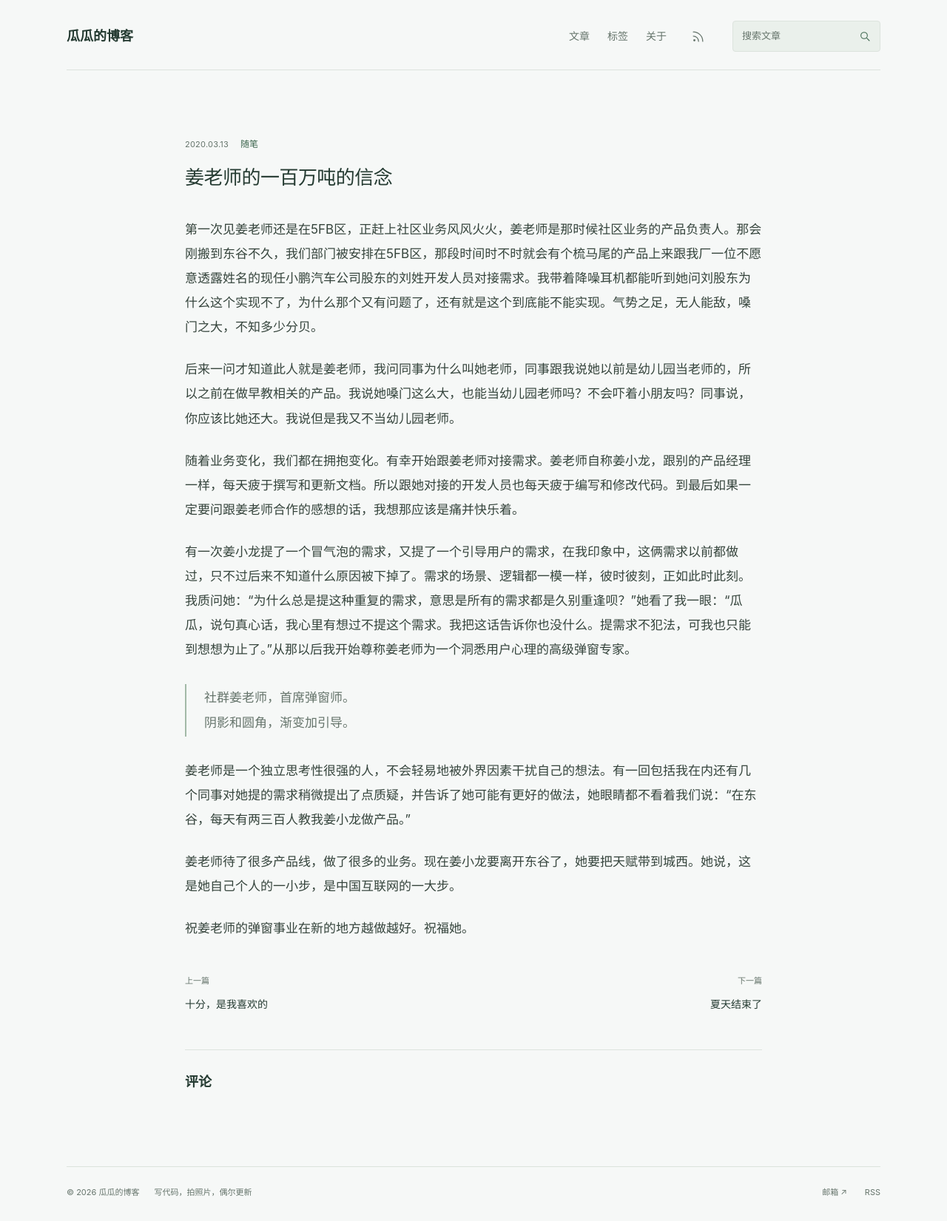
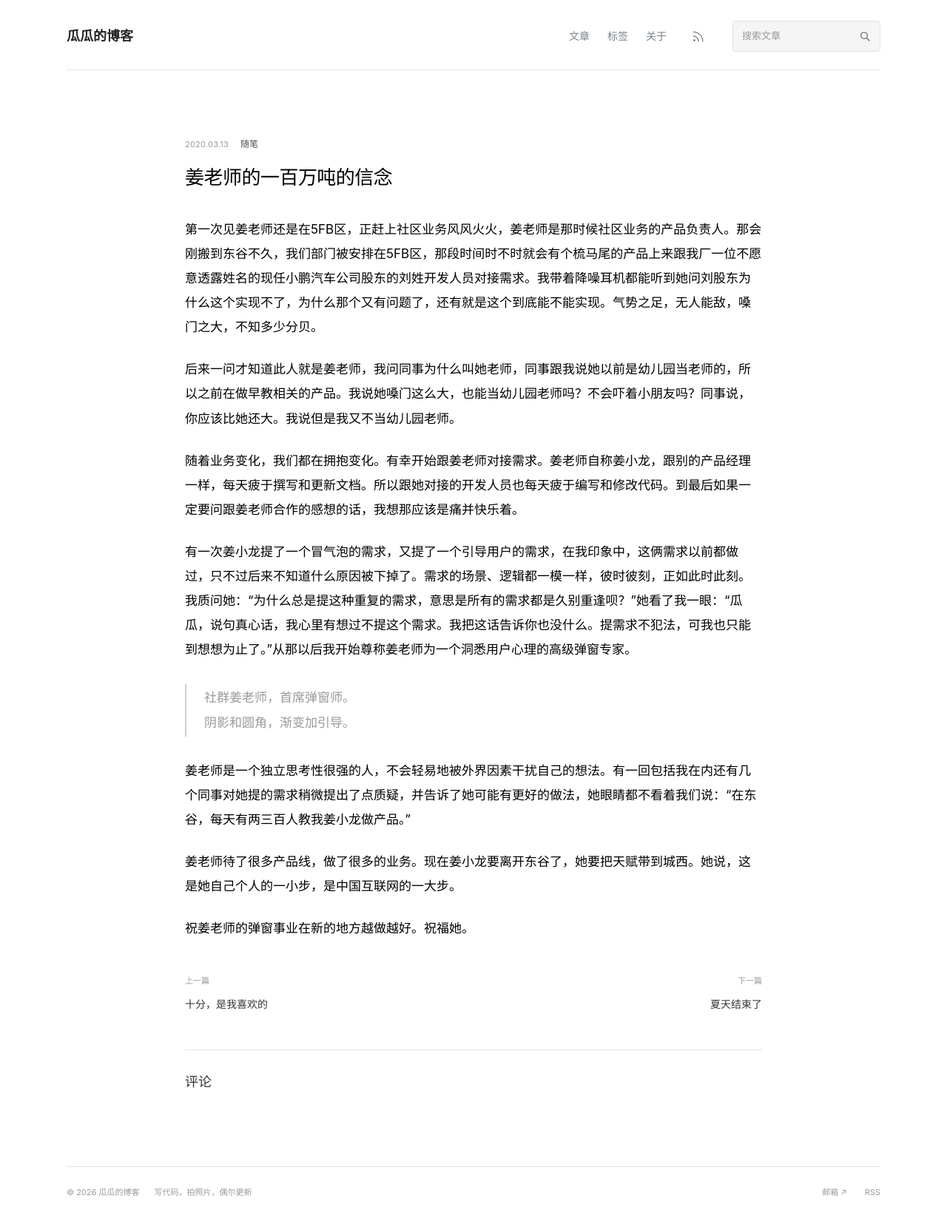
Before and after one commit to saltcoffee/saltcoffee.github.io, a Jekyll site: the page built from _articles/姜老师的一百万吨的信念.md, in a window 1280 px wide. Shown: the whole page at 74% size. Built offline with Jekyll 4.4.1, drawn with Linux system fonts in a browser that asks for light colours; comment, search, counter and statistics services are not loaded.

Commit message:
style: font

```diff
--- a/css/blog.css
+++ b/css/blog.css
@@ -1,12 +1,23 @@
 /* 瓜瓜的博客 */
 :root {
-  --paper: #f6f8f7;
-  --ink: #253b32;
-  --text: #35443c;
-  --muted: #65746b;
-  --accent: #3c654d;
-  --line: #dce3dd;
-  --wash: #eaf0eb;
+  --paper: #ffffff;
+  /* 中性色阶对齐 V2EX 的 :root：graphite / gray / fade 三档灰。
+     原先的墨绿系（ink / text / muted）已全部去绿，改为中性。
+     text 保留纯黑，与 --v2ex-text 一致（V2EX 正文即纯黑）。 */
+  --ink: #333333;
+  --text: #000000;
+  --muted: #999999;
+  /* V2EX 无独立强调色，整套为中性灰蓝（其 :root 只有 --link-color #778087、
+     --link-visited-color #afb9c1、--link-hover-color #4d5256、--color-graphite #333）。
+     故此处用 --link-hover 的深灰蓝承担强调角色，全部绿色调一并去除。 */
+  --accent: #4d5256;
+  --line: #e3e3e3;
+  --wash: #f5f5f5;
+  /* V2EX 文字色板（对齐 https://www.v2ex.com/ 的 :root 变量）：
+     正文纯黑，标题与链接灰蓝，hover 再深一档。 */
+  --v2ex-text: #000;
+  --v2ex-link: #778087;
+  --v2ex-link-hover: #4d5256;
   /* 系统字体优先（Mac 西文 SF Pro、中文苹方），其余与 V2EX 一致（https://www.v2ex.com/ 的 body 声明），逐字回退。 */
   --sans: -apple-system, BlinkMacSystemFont, "PingFang SC", "Helvetica Neue", "Luxi Sans", "Segoe UI", "Hiragino Sans GB", "Microsoft Yahei", sans-serif, "Apple Logo";
   /* 代码/等宽字体。系统字体优先（Mac 用 SF Mono），其余与 V2EX 的 --code-font 对齐。
@@ -23,18 +34,18 @@ html { scroll-behavior: smooth; scroll-padding-top: 36px; -webkit-text-size-adju
 /* 注意：不要加 -webkit-font-smoothing: antialiased。
    它会强制灰度抗锯齿，在 Windows 上让文字变细发虚，与 V2EX 的观感不同。
    V2EX 只在 .fa 图标上用它，正文与标题都用系统默认（ClearType 次像素抗锯齿）。 */
-body { margin: 0; background: var(--paper); color: var(--text); font-family: var(--sans); font-size: 16px; line-height: 1.7; }
+body { margin: 0; background: var(--paper); color: var(--v2ex-text); font-family: var(--sans); font-size: 16px; line-height: 1.7; }
 body > main { min-height: calc(100svh - 215px); }
 a { color: inherit; text-decoration: none; text-underline-offset: 5px; }
 /* 表单控件默认不继承字体，浏览器会用系统 UI 字体，导致搜索框/按钮与全站不一致。
-   这里覆盖全部表单控件类型（含 textarea、select、option），统一到 var(--sans)。 */
+   覆盖全部表单控件类型（含 textarea、select、optgroup），统一到 var(--sans)。 */
 button, input, textarea, select, optgroup { font: inherit; }
 button, a, input { -webkit-tap-highlight-color: transparent; }
 button { cursor: pointer; }
 img { max-width: 100%; height: auto; display: block; }
 svg { flex-shrink: 0; }
 h1, h2, h3, p { margin: 0; }
-::selection { background: #d7e5d7; color: #203f2a; }
+::selection { background: #e5e5e5; color: #000; }
 :focus-visible { outline: 2px solid var(--accent); outline-offset: 5px; border-radius: 2px; }
 [hidden] { display: none !important; }
 .shell { width: min(1100px, calc(100% - 80px)); margin-inline: auto; }
@@ -45,10 +56,10 @@ h1, h2, h3, p { margin: 0; }
 .site-header { display: flex; align-items: center; justify-content: space-between; gap: 28px; padding-block: 28px 24px; border-bottom: 1px solid var(--line); }
 .header-actions { display: flex; align-items: center; gap: 28px; min-width: 0; }
 .wordmark { display: flex; align-items: baseline; gap: 13px; }
-.wordmark-name { color: var(--ink); font: 600 18px/1.2 var(--sans); letter-spacing: 0; }
+.wordmark-name { color: #262626; font: 600 18px/1.2 var(--sans); letter-spacing: 0; }
 .site-nav { display: flex; align-items: center; gap: 24px; font-family: var(--sans); font-size: 14px; white-space: nowrap; }
-.site-nav a { position: relative; color: var(--muted); padding-block: 6px; }
-.site-nav a:hover, .site-nav a[aria-current] { color: var(--ink); }
+.site-nav a { position: relative; color: var(--v2ex-link); padding-block: 6px; }
+.site-nav a:hover, .site-nav a[aria-current] { color: var(--v2ex-link-hover); }
 .site-nav a[aria-current]::after { content: ""; position: absolute; left: 0; right: 0; bottom: -2px; height: 2px; background: var(--accent); }
 .site-nav .nav-rss { display: flex; padding: 10px; }
 .header-search { display: flex; flex-shrink: 0; align-items: center; width: 200px; min-height: 42px; padding-left: 12px; border: 1px solid var(--line); border-radius: 4px; background: var(--wash); color: var(--muted); }
@@ -69,9 +80,9 @@ h1, h2, h3, p { margin: 0; }
 .article-year { padding-top: 10px; color: var(--ink); font: 700 14px/1.8 var(--sans); font-variant-numeric: tabular-nums; }
 .article-year-entries { min-width: 0; }
 .article-entry { display: flex; align-items: baseline; justify-content: space-between; gap: 24px; }
-.article-entry-title { min-width: 0; margin: 0; font: var(--title-weight) 16px/1.65 var(--sans); color: var(--ink); overflow-wrap: anywhere; }
+.article-entry-title { min-width: 0; margin: 0; font: var(--title-weight) 16px/1.65 var(--sans); color: var(--v2ex-text); overflow-wrap: anywhere; }
 .article-entry-title a { display: block; padding-block: 8px; }
-.article-entry-title a:hover { color: var(--accent); text-decoration: underline; }
+.article-entry-title a:hover { color: var(--v2ex-link-hover); text-decoration: underline; }
 .article-entry-date { flex-shrink: 0; color: var(--muted); font: 12px/1.5 var(--sans); font-variant-numeric: tabular-nums; }
 .article-meta { display: flex; flex-wrap: wrap; align-items: center; gap: 10px 16px; color: var(--muted); font-size: 12px; line-height: 1.4; }
 .article-meta time { font: 11px/1.5 var(--sans); letter-spacing: .02em; }
@@ -88,7 +99,7 @@ h1, h2, h3, p { margin: 0; }
 .footer-links a:hover { color: var(--ink); text-decoration: underline; }
 .page-content, .tags-page { padding-block: 68px 90px; }
 .page-heading { margin-bottom: 45px; }
-.page-heading h1, .error-page h1 { font: var(--title-weight) 22px/1.4 var(--sans); color: var(--ink); }
+.page-heading h1, .error-page h1 { font: var(--title-weight) 22px/1.4 var(--sans); color: var(--v2ex-text); }
 .page-description { color: var(--muted); font-size: 14px; margin-top: 15px; }
 .post { padding: 48px 0 80px; }
 /* 宽屏时居于正文与视口右边缘之间，窄屏时保留至少 24px 外边距。 */
@@ -98,26 +109,28 @@ h1, h2, h3, p { margin: 0; }
 .back-link:hover { color: var(--accent); text-decoration: underline; }
 .post-heading { margin-bottom: 35px; }
 .post-heading .article-meta { margin-top: 44px; }
-.post-heading h1 { color: var(--ink); font: var(--title-weight) clamp(21px, 2.5vw, 26px)/1.5 var(--sans); letter-spacing: -.02em; margin-top: 16px; text-wrap: pretty; }
+/* V2EX 的帖子详情页大标题是纯文本 <h1>（非链接），实测为纯黑 */
+.post-heading h1 { color: var(--v2ex-text); font: var(--title-weight) clamp(21px, 2.5vw, 26px)/1.5 var(--sans); letter-spacing: -.02em; margin-top: 16px; text-wrap: pretty; }
 .post-subtitle { font-size: 18px; color: var(--muted); margin-top: 12px; }
 .post-author { font-size: 12px; color: var(--muted); margin-top: 18px; }
-.prose { font-size: 17px; line-height: 1.95; overflow-wrap: break-word; }
+.prose { font-size: 17px; line-height: 1.95; color: var(--v2ex-text); overflow-wrap: break-word; }
 .prose p { margin: 0 0 1.4em; }
-.prose h1, .prose h2, .prose h3, .prose h4, .prose h5, .prose h6 { color: var(--ink); font-family: var(--sans); font-weight: var(--title-weight); line-height: 1.5; margin: 2em 0 .8em; scroll-margin-top: 30px; }
+.prose h1, .prose h2, .prose h3, .prose h4, .prose h5, .prose h6 { color: var(--v2ex-text); font-family: var(--sans); font-weight: var(--title-weight); line-height: 1.5; margin: 2em 0 .8em; scroll-margin-top: 30px; }
 .prose h1 { font-size: 30px; }
 .prose h2 { font-size: 25px; }
 .prose h3 { font-size: 21px; }
-.prose a { color: var(--accent); text-decoration: underline; }
+.prose a { color: var(--v2ex-link); text-decoration: underline; }
+.prose a:hover { color: var(--v2ex-link-hover); }
 .prose strong { color: var(--ink); font-weight: 600; }
 .prose ul, .prose ol { padding-left: 1.6em; margin-bottom: 1.5em; }
 .prose li { padding-left: .25em; margin-bottom: .35em; }
 .prose li p { margin-bottom: .6em; }
-.prose blockquote { border-left: 2px solid #a2b9a7; margin: 30px 0; padding: 2px 0 2px 24px; color: var(--muted); }
+.prose blockquote { border-left: 2px solid #cccccc; margin: 30px 0; padding: 2px 0 2px 24px; color: var(--muted); }
 .prose blockquote p { margin: 0; }
 .prose blockquote cite { display: block; font-size: 12px; font-style: normal; margin-top: 12px; }
 .prose hr { border: 0; border-top: 1px solid var(--line); margin: 36px 0; }
 .prose code { font: .85em/1.7 var(--mono); background: var(--wash); padding: .15em .35em; border-radius: 3px; }
-.prose pre { background: #edf1ed; padding: 22px; border: 1px solid var(--line); border-radius: 4px; overflow-x: auto; line-height: 1.7; font-size: 14px; }
+.prose pre { background: #f5f5f5; padding: 22px; border: 1px solid var(--line); border-radius: 4px; overflow-x: auto; line-height: 1.7; font-size: 14px; }
 .prose pre code { background: transparent; padding: 0; font-size: inherit; }
 .prose .highlight { background: transparent; }
 .prose .highlight pre { margin-block: 24px; }
@@ -144,12 +157,12 @@ h1, h2, h3, p { margin: 0; }
 .post-toc a:hover { text-decoration: underline; }
 .tag-index { display: flex; flex-wrap: wrap; gap: 12px; margin-bottom: 48px; }
 .tag-index a { border: 1px solid var(--line); color: var(--accent); padding: 7px 18px; border-radius: 3px; font-size: 13px; }
-.tag-index a:hover { background: var(--wash); border-color: #b4c9b8; }
+.tag-index a:hover { background: var(--wash); border-color: #c0c0c0; }
 .tag-section { margin-top: 40px; scroll-margin-top: 36px; }
-.tag-section h2 { font: var(--title-weight) 18px/1.4 var(--sans); color: var(--ink); margin-bottom: 15px; }
+.tag-section h2 { font: var(--title-weight) 18px/1.4 var(--sans); color: var(--v2ex-text); margin-bottom: 15px; }
 .archive-row { display: flex; align-items: baseline; justify-content: space-between; gap: 24px; border-bottom: 1px solid var(--line); padding: 18px 0; }
-.archive-row a { font-size: 15px; color: var(--text); }
-.archive-row a:hover { color: var(--accent); }
+.archive-row a { font-size: 15px; color: var(--v2ex-text); }
+.archive-row a:hover { color: var(--v2ex-link-hover); }
 .archive-row time { flex-shrink: 0; font: 11px var(--sans); color: var(--muted); }
 .about-page { display: grid; grid-template-columns: minmax(0, 1fr) 240px; gap: 86px; align-items: start; padding-block: 64px; }
 .about-comments { padding-bottom: 80px; }
@@ -260,9 +273,20 @@ h1, h2, h3, p { margin: 0; }
 .keynote-frame iframe { width: 100%; min-height: 450px; border: 0; }
 
 .post-comments { margin-top: 48px; padding-top: 28px; border-top: 1px solid var(--line); }
-.post-comments h2 { margin-bottom: 18px; font-size: 18px; font-weight: 600; color: var(--ink); }
-.post-comments .twikoo { max-width: 100%; margin-inline: 0; color: var(--text); font: 14px/1.7 var(--sans); }
-/* Twikoo 自身打包文件里不含任何 font-family 声明，字体全靠继承；
+.post-comments h2 { margin-bottom: 18px; font-size: 18px; font-weight: var(--title-weight); color: var(--ink); }
+.post-comments .twikoo { max-width: 100%; margin-inline: 0; color: var(--v2ex-text); font: 14px/1.7 var(--sans); }
+/* Twikoo 偏粗的两个来源：
+   1) 自带 4 处 font-weight（.tk-comments-title 700 = 「N 条评论」，
+      .el-button 系列的 500 影响「预览」按钮，input-group 附加块影响表单标签）；
+   2) 昵称在模板里被写死在 <strong> 标签内（<strong>{{nick}}</strong>），
+      属于 HTML 语义加粗，与任何 CSS 类无关，因此必须单独覆盖 strong。
+   下面统一压平到全站标题字重，只靠字号区分层级。 */
+.post-comments .twikoo .tk-comments-title,
+.post-comments .twikoo .tk-input-group__prepend,
+.post-comments .twikoo button,
+.post-comments .twikoo .el-button,
+.post-comments .twikoo strong { font-weight: var(--title-weight); }
+/* Twikoo 打包文件不含 font-family 声明，字体全靠继承；
    其注入的 input/textarea/button 由上面的 `button, input, textarea, select` 统一接管。 */
 .post-comments .twikoo .tk-submit input.tk-input__inner,
 .post-comments .twikoo .tk-submit .tk-input-group__prepend { height: 40px; line-height: 40px; }
--- a/css/gallery.css
+++ b/css/gallery.css
@@ -3,13 +3,13 @@
 .prose .film-photo > img:where(:not([hidden]):not([data-failed="true"])), .prose img.photo-zoomable { cursor: pointer; }
 .prose [data-gallery-ignore] img, .prose img[data-gallery-ignore] { cursor: inherit; }
 .film-photo .photo-link { width: 100%; }
-.photo-viewer { position: fixed; inset: 0; width: 100%; height: 100%; height: 100dvh; max-width: none; max-height: none; margin: 0; padding: 0; border: 0; background: transparent; color: #edf2ee; font: 14px/1.5 var(--sans); overflow: hidden; }
+.photo-viewer { position: fixed; inset: 0; width: 100%; height: 100%; height: 100dvh; max-width: none; max-height: none; margin: 0; padding: 0; border: 0; background: transparent; color: #f0f0f0; font: 14px/1.5 var(--sans); overflow: hidden; }
 .photo-viewer[open] { display: grid; grid-template-rows: auto minmax(0, 1fr) auto; }
 .photo-viewer::backdrop { background: rgba(43, 56, 49, .83); -webkit-backdrop-filter: blur(8px); backdrop-filter: blur(8px); }
-.photo-viewer :focus-visible { outline: 2px solid #d6e7da; outline-offset: 3px; }
+.photo-viewer :focus-visible { outline: 2px solid #e0e0e0; outline-offset: 3px; }
 .photo-viewer__header { display: flex; align-items: center; gap: 10px; min-width: 0; padding: max(12px, env(safe-area-inset-top)) 24px 12px; }
-.photo-viewer__title { flex: 1; min-width: 0; margin: 0; overflow: hidden; text-overflow: ellipsis; white-space: nowrap; font-size: 13px; font-weight: 400; color: #d2dbd4; }
-.photo-viewer__counter { margin: 0 14px 0 0; white-space: nowrap; font: 12px/1.5 var(--mono); color: #cbd5ce; }
+.photo-viewer__title { flex: 1; min-width: 0; margin: 0; overflow: hidden; text-overflow: ellipsis; white-space: nowrap; font-size: 13px; font-weight: 400; color: #d0d0d0; }
+.photo-viewer__counter { margin: 0 14px 0 0; white-space: nowrap; font: 12px/1.5 var(--mono); color: #c0c0c0; }
 .photo-viewer__button { display: inline-flex; align-items: center; justify-content: center; min-width: 44px; min-height: 44px; padding: 8px; border: 1px solid transparent; border-radius: 3px; background: transparent; color: inherit; font: 13px/1 var(--sans); }
 .photo-viewer__button svg { display: block; width: 22px; height: 22px; }
 .photo-viewer__button:not(:disabled):hover { background: rgba(237, 242, 238, .12); }
@@ -21,16 +21,16 @@
 .photo-viewer__stage { grid-area: stage; display: flex; align-items: center; justify-content: center; position: relative; min-width: 0; min-height: 0; overflow: hidden; cursor: zoom-out; touch-action: pan-y; }
 .photo-viewer__image { display: block; width: 100%; height: 100%; margin: auto; object-fit: contain; user-select: none; -webkit-user-select: none; }
 .photo-viewer__stage[aria-busy="true"] .photo-viewer__image { visibility: hidden; }
-.photo-viewer__message { position: absolute; inset: 0; display: flex; flex-direction: column; align-items: center; justify-content: center; gap: 14px; margin: 0; padding: 20px; color: #d2dbd4; text-align: center; font-size: 13px; }
+.photo-viewer__message { position: absolute; inset: 0; display: flex; flex-direction: column; align-items: center; justify-content: center; gap: 14px; margin: 0; padding: 20px; color: #d0d0d0; text-align: center; font-size: 13px; }
 .photo-viewer__message a { text-decoration: underline; text-underline-offset: 4px; }
-.photo-viewer__thumbnails { grid-area: thumbs; display: flex; flex-direction: column; align-items: center; gap: 10px; min-height: 0; padding: 6px 12px 6px 6px; overflow-y: auto; overscroll-behavior: contain; scrollbar-width: thin; scrollbar-color: #58635b transparent; }
+.photo-viewer__thumbnails { grid-area: thumbs; display: flex; flex-direction: column; align-items: center; gap: 10px; min-height: 0; padding: 6px 12px 6px 6px; overflow-y: auto; overscroll-behavior: contain; scrollbar-width: thin; scrollbar-color: #5a5a5a transparent; }
 .photo-viewer__thumbnail { display: block; flex-shrink: 0; width: 58px; height: 58px; margin: 0; padding: 0; border: 2px solid transparent; border-radius: 2px; background: rgba(237, 242, 238, .12); opacity: .45; overflow: hidden; }
 .photo-viewer__thumbnail img { display: block; width: 100%; height: 100%; object-fit: cover; }
-.photo-viewer__thumbnail[aria-current="true"] { border-color: #d6e7da; opacity: 1; }
+.photo-viewer__thumbnail[aria-current="true"] { border-color: #e0e0e0; opacity: 1; }
 .photo-viewer__thumbnail:hover { opacity: 1; }
 .photo-viewer__footer { display: flex; justify-content: space-between; align-items: baseline; gap: 24px; min-height: 56px; padding: 14px 28px max(16px, env(safe-area-inset-bottom)); }
-.photo-viewer__caption { margin: 0; color: #cbd5ce; font-size: 12px; }
-.photo-viewer__hint { flex-shrink: 0; margin: 0; color: #c0ccc3; font-size: 11px; }
+.photo-viewer__caption { margin: 0; color: #c0c0c0; font-size: 12px; }
+.photo-viewer__hint { flex-shrink: 0; margin: 0; color: #b0b0b0; font-size: 11px; }
 .photo-viewer--zoomed .photo-viewer__stage { display: block; overflow: auto; touch-action: pan-x pan-y; cursor: auto; }
 .photo-viewer--zoomed .photo-viewer__image { width: auto; height: auto; max-width: none; max-height: none; cursor: auto; }
 @media (max-width: 767px) {
```
